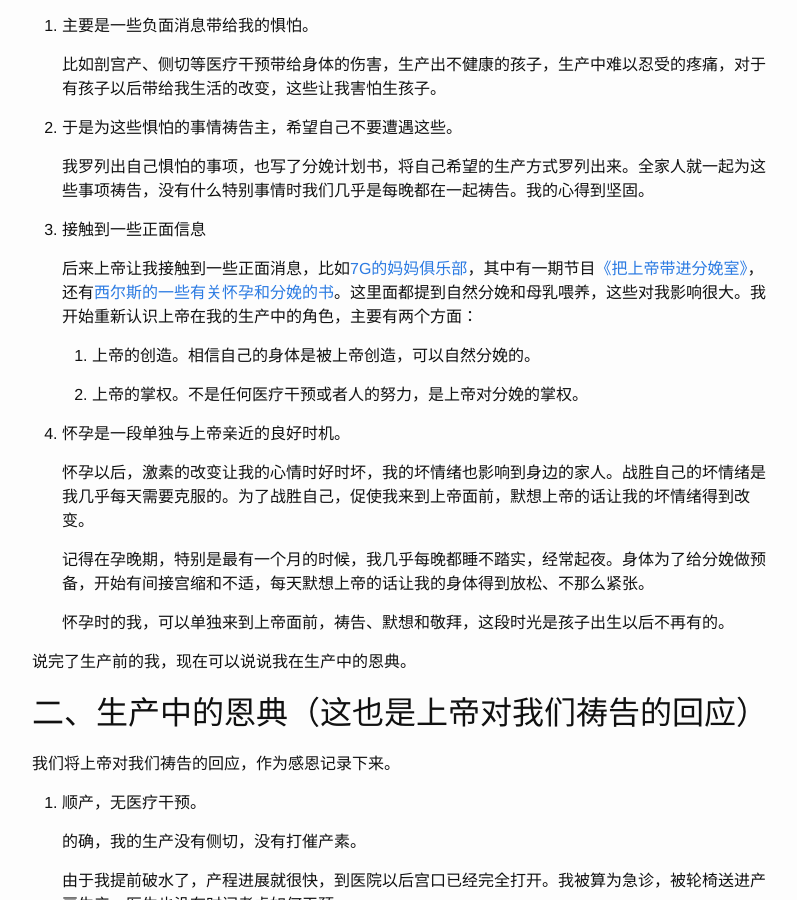
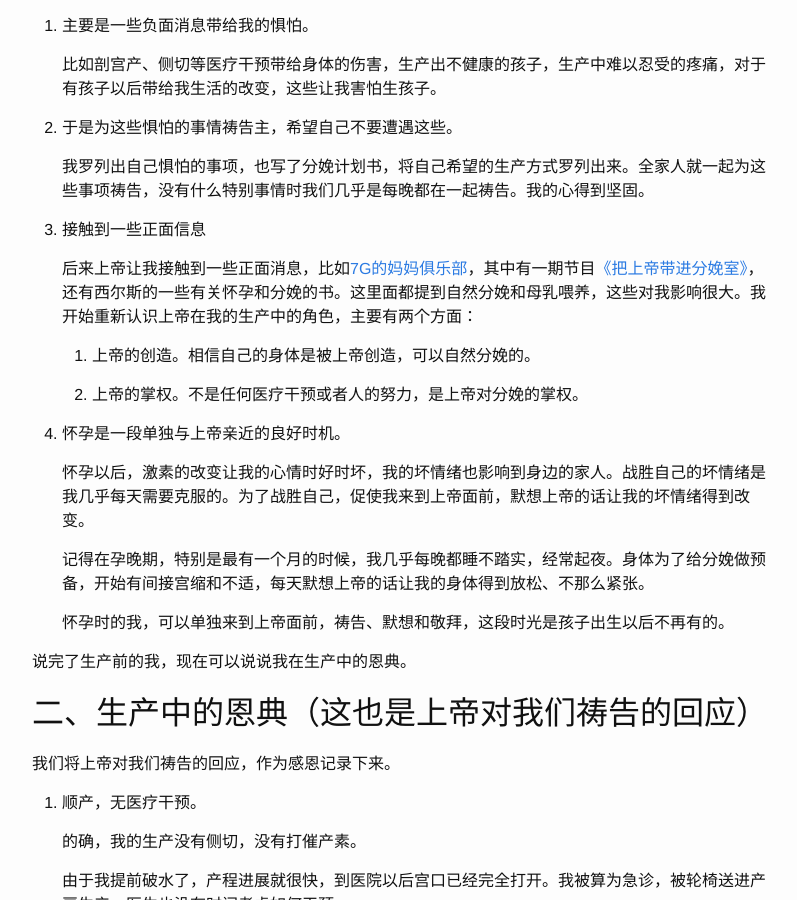
Before and after one commit to wanglvxuan/wanglvxuan.github.io, a Jekyll site: the page built from _posts/2016-06-01-grace-in-labor.md, in a window 1280 px wide and 900 px high, scrolled down 399 px. Shown: the whole window, without its empty margins (238-1035 px from the left). Built offline with Jekyll 4.4.1, drawn with Linux system fonts in a browser that asks for light colours; some of the changed lines change nothing that is shown.

Commit message:
remove link

```diff
--- a/_posts/2016-06-01-grace-in-labor.md
+++ b/_posts/2016-06-01-grace-in-labor.md
@@ -19,7 +19,7 @@ title: "在生产中经历上帝的恩典"
 
 3.  接触到一些正面信息
 
-	后来上帝让我接触到一些正面消息，比如[7G的妈妈俱乐部](http://www.7g.tv/momclub)，其中有一期节目[《把上帝带进分娩室》](http://7g.tv/zh-hans/679)，还有[西尔斯的一些有关怀孕和分娩的书](http://search.jd.com/Search?keyword=%E8%A5%BF%E5%B0%94%E6%96%AF&enc=utf-8)。这里面都提到自然分娩和母乳喂养，这些对我影响很大。我开始重新认识上帝在我的生产中的角色，主要有两个方面：
+	后来上帝让我接触到一些正面消息，比如[7G的妈妈俱乐部](http://www.7g.tv/momclub)，其中有一期节目[《把上帝带进分娩室》](http://7g.tv/zh-hans/679)，还有西尔斯的一些有关怀孕和分娩的书。这里面都提到自然分娩和母乳喂养，这些对我影响很大。我开始重新认识上帝在我的生产中的角色，主要有两个方面：
 
 	1. 上帝的创造。相信自己的身体是被上帝创造，可以自然分娩的。
 
```
